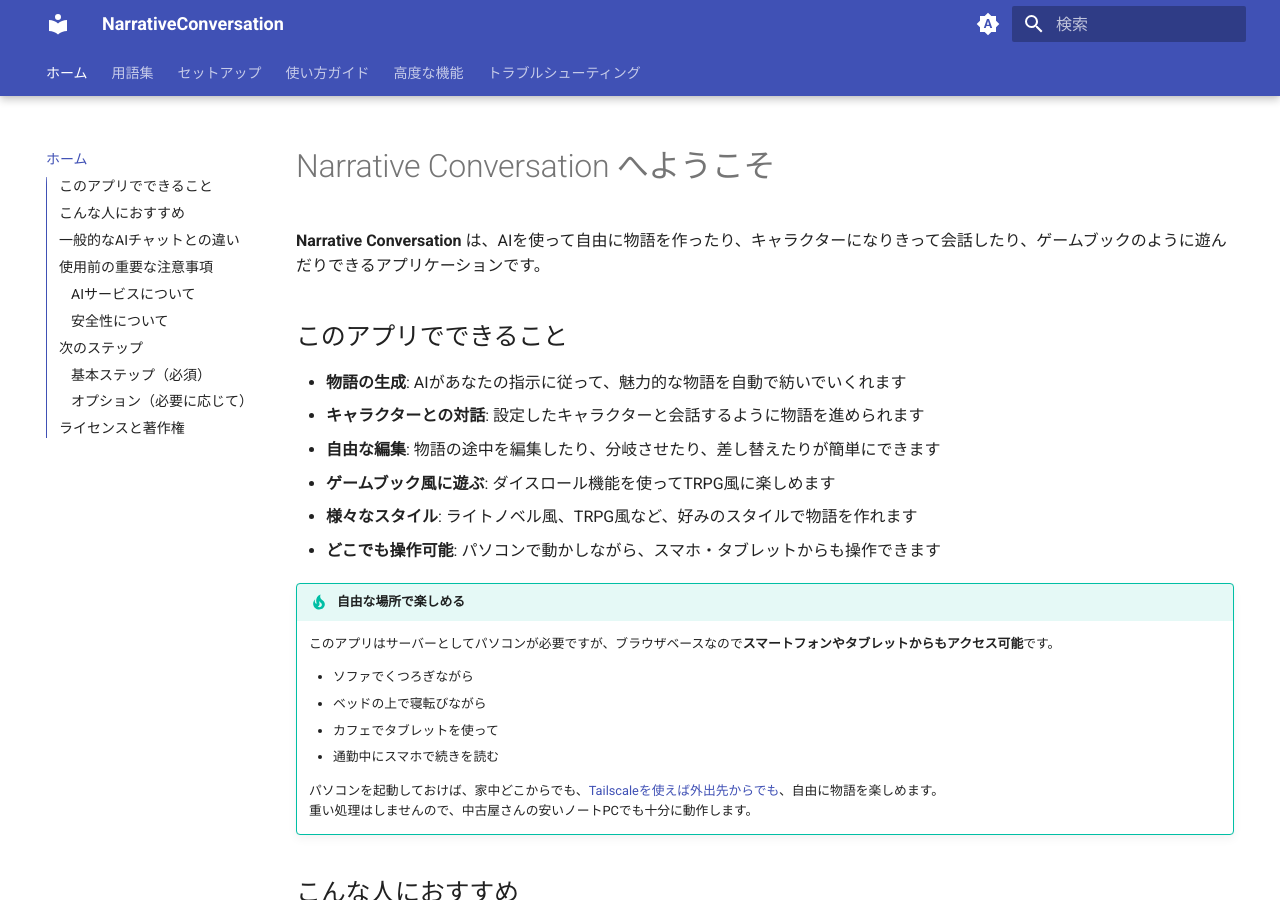
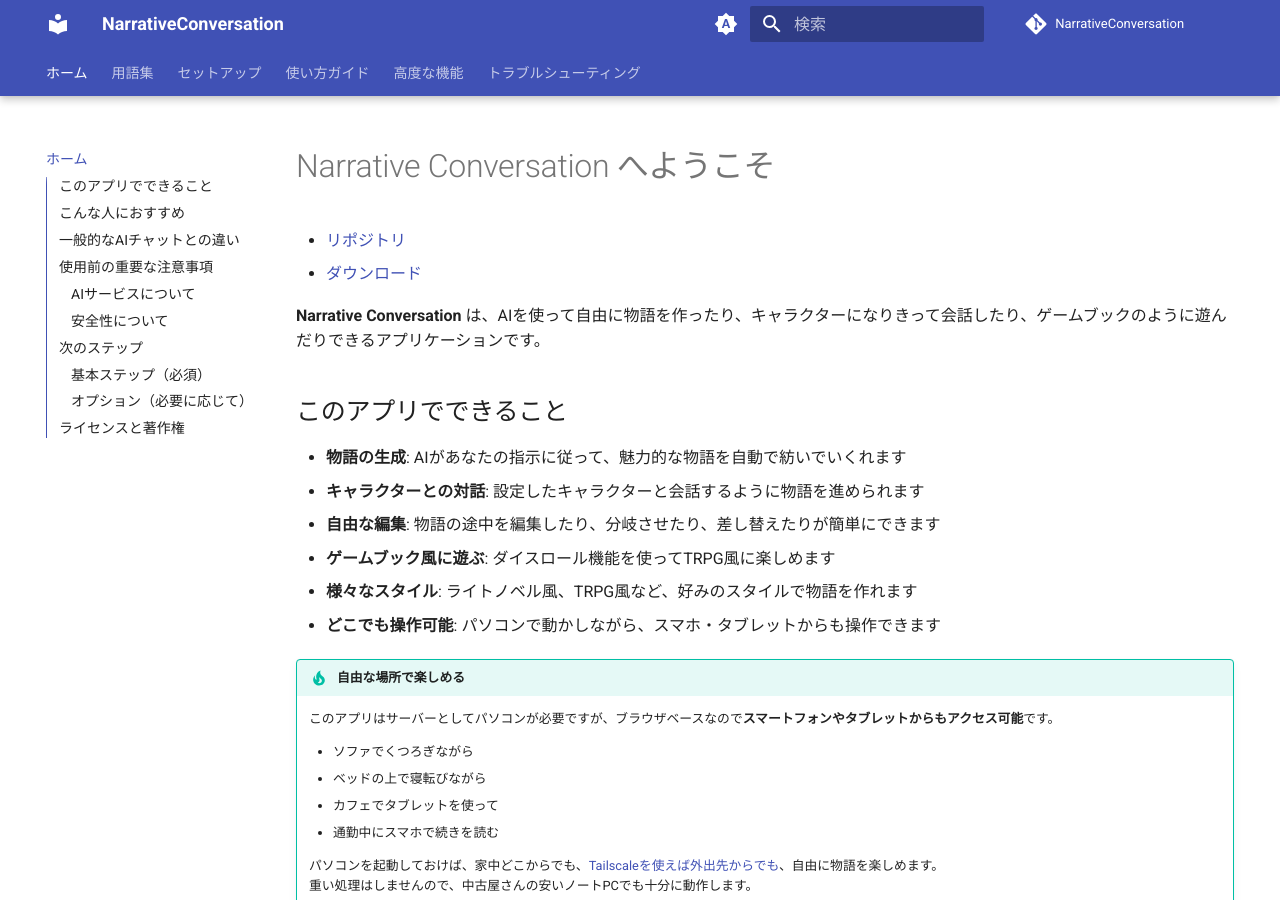
Before and after one commit to gpsnmeajp/NarrativeConversationDoc, an MkDocs documentation site: the page built from docs/index.md, in a window 1280 px wide and 900 px high. Built offline with MkDocs 1.6.1 and Material for MkDocs 9.7.7, drawn with Linux system fonts in a browser that asks for light colours; comment, search, counter and statistics services are not loaded.

Commit message:
リポジトリリンクとダウンロードリンクをindex.mdに追加し、mkdocs.ymlにリポジトリ名とURLを追加

```diff
--- a/docs/index.md
+++ b/docs/index.md
@@ -1,4 +1,7 @@
 # Narrative Conversation へようこそ
+
++ [リポジトリ](https://github.com/gpsnmeajp/NarrativeConversation)
++ [ダウンロード](https://github.com/gpsnmeajp/NarrativeConversation/releases)
 
 **Narrative Conversation** は、AIを使って自由に物語を作ったり、キャラクターになりきって会話したり、ゲームブックのように遊んだりできるアプリケーションです。
 
--- a/mkdocs.yml
+++ b/mkdocs.yml
@@ -1,5 +1,7 @@
 site_name: NarrativeConversation
 site_url: https://gpsnmeajp.github.io/NarrativeConversationDoc/
+repo_name: NarrativeConversation
+repo_url: https://github.com/gpsnmeajp/NarrativeConversation
 theme:
   name: material
   language: ja
```
